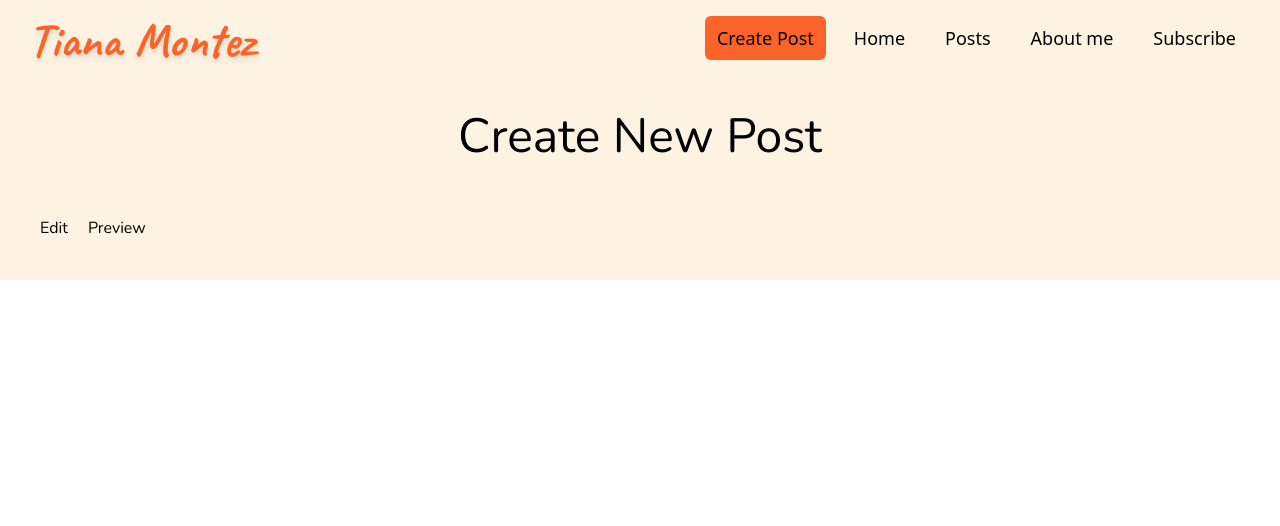
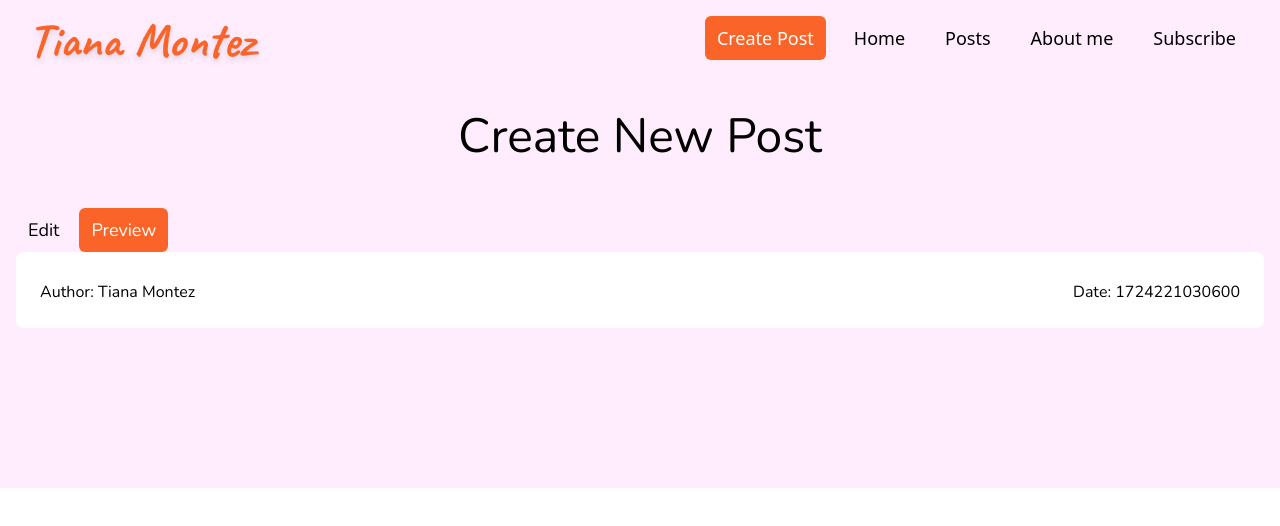
Before and after one commit to covmoore/tiana-blog, a Next.js app: page /create in a window 1280 px wide. Both pictures are taken after a click on the button "Preview". Shown: the top 526 px of the page. Built offline with nearby package versions, Linux system fonts and the light colour scheme.

Commit message:
changes to create post buttons, color palette, and home page

```diff
--- a/app/components/BlogPost.js
+++ b/app/components/BlogPost.js
@@ -1,12 +1,12 @@
 import Markdown from "react-markdown"
-import remarkGfm from 'remark-gfm'
 
 export default function BlogPost(props) {
+  console.log("PROPS INTO BLOG POSt", props)
   const blog = props.blog
-    //console.log("BREH", blog.body)
   return (
-        <div className="border-solid  mb-32">
-            <div className="my-2">
+    <div className="border-solid  mb-32 pt-1 bg-white rounded-lg">
+      <div className="mx-1">
+        <div className="my-2 mx-5">
           <div className="flex flex-row justify-between my-6">
             <text className="font-medium">Author: {blog.author}</text>
             <text className="font-medium">Date: {blog.dateCreated}</text>
@@ -21,5 +21,6 @@ export default function BlogPost(props) {
           </div>
         </div>
       </div>
+    </div>
   )
 }
--- a/app/components/BlogPreview.js
+++ b/app/components/BlogPreview.js
@@ -3,7 +3,7 @@ export default function BlogPreview(props) {
   const route = `/posts/${blog.key}`
   return (
     <a href={route}>
-      <div className="hover:bg-secondary hover:bg-opacity-30 border-solid border-accent border-2 bg-primary border-spacing-28 mb-32 rounded-md shadow-lg">
+      <div className="hover:bg-postBorderColor hover:bg-opacity-30 border-solid border-postBorderColor border-2 bg-postForegroundColor border-spacing-28 mb-32 rounded-md shadow-lg">
         <div className="my-8 mx-8  flex justify-center flex-col content-center flex-wrap items-center w-[-webkit-fill-available]">
           <div className="flex flex-row  justify-center w-[-webkit-fill-available]">
             <div className="flex flex-row  my-6 items-center justify-between w-[-webkit-fill-available]">
--- a/app/components/Navbar.js
+++ b/app/components/Navbar.js
@@ -1,7 +1,7 @@
 'use client'
 import { Disclosure, DisclosureButton, DisclosurePanel, Menu, MenuButton, MenuItem, MenuItems } from '@headlessui/react'
 import { usePathname } from 'next/navigation'
-
+import { classNames } from '../utils'
 
 
 const navigation = [
@@ -12,9 +12,7 @@ const navigation = [
   { name: 'Subscribe', hrsf: '/subscribe', current: false }
 ]
 
-function classNames(...classes) {
-  return classes.filter(Boolean).join(' ')
-}
+
 
 function handleRouteChange(href) {
   for (let nav of navigation) {
@@ -38,7 +36,7 @@ export default function Navbar() {
         <div className="relative flex h-20 items-center justify-between">
           <div className="flex flex-1 items-center justify-between sm:items-stretch sm:justify-between">
             <div className="flex flex-start text-5xl font-bold pl-5 pr-12 ">
-              <a href='/' className='font-[Caveat] text-accent drop-shadow-md'>
+              <a href='/' className='font-[Caveat] text-postBorderColor drop-shadow-md'>
                 <text>
                   Tiana Montez
                 </text>
@@ -52,7 +50,7 @@ export default function Navbar() {
                     href={item.href}
                     aria-current={item.current ? 'page' : undefined}
                     className={classNames(
-                      item.current ? 'bg-accent text-white  hover:bg-secondary' : 'text-gray-700 hover:bg-secondary hover:text-white',
+                      item.current ? 'bg-postBorderColor text-white  hover:bg-buttonSelectedColor' : 'text-gray-700 hover:bg-buttonHoverColor hover:text-white',
                       'rounded-md px-3 py-2 text-lg font-medium',
                     )}
                   >
--- a/app/components/PostCreateContent.js
+++ b/app/components/PostCreateContent.js
@@ -1,31 +1,57 @@
 import CreateEditContent from "./CreateEditContent";
 import CreatePreviewContent from "./CreatePreviewContent";
 import { useState } from "react"
+import { classNames } from "../utils";
+import BlogPost from "./BlogPost";
+
+const viewSelection = [
+  { name: "Edit", current: true },
+  { name: "Preview", current: false }
+]
 
 export default function PostCreateContent() {
-    const handleEditPressed = () => {
-        setPreviewContext(false)
-    }
-
-    const handlePreviewPressed = () => {
-        setPreviewContext(true)
-    }
-
   const [isPreviewContext, setPreviewContext] = useState(false);
   const [content, setContent] = useState("");
   const [title, setTitle] = useState("");
 
+  const handlePressed = (e) => {
+    const name = e.target.getAttribute('name');
+
+    for (let view of viewSelection) {
+      if (view.name === name) {
+        view.current = true
+        if (view.name == "Preview") {
+          setPreviewContext(true)
+        }
+        else {
+          setPreviewContext(false)
+        }
+      } else {
+        view.current = false
+      }
+    }
+  }
+
   return (
     <div>
-            <div className="flex flex-wrap items-center space-x-1 rtl:space-x-reverse sm:ps-4">
-                <button type="button" className="p-2 text-body rounded-sm cursor-pointer hover:text-heading hover:bg-neutral-tertiary-medium" id="edit" onClick={handleEditPressed}>
-                    <h3>Edit</h3>
+      <div className='flex gap-2'>
+        {viewSelection.map((view) => (
+          <button type="button" className={classNames(
+            view.current ? 'bg-postBorderColor text-white  hover:bg-buttonSelectedColor' : 'text-gray-700 hover:bg-buttonHoverColor hover:text-white',
+            'rounded-md px-3 py-2 text-lg font-medium',
+          )} id={view.name} onClick={handlePressed}>
+            <h3 name={view.name}>{view.name}</h3>
           </button>
-                <button type="button" className="p-2 text-body rounded-sm cursor-pointer hover:text-heading hover:bg-neutral-tertiary-medium" id="preview" onClick={handlePreviewPressed}>
-                    <h3>Preview</h3>
-                </button>
+        ))}
       </div>
-            {isPreviewContext ? <CreatePreviewContent {...{ content }} /> : <CreateEditContent {...{ content, setContent, setTitle, title }} />}
+      {isPreviewContext ? <BlogPost {...{
+        blog: {
+          body: content,
+          author: "Tiana Montez",
+          title: title,
+          dateCreated: Date.now()
+        }
+        }} /> : <CreateEditContent {...{ content, setContent, setTitle, title }} />}
     </div>
   )
 }
--- a/app/page.js
+++ b/app/page.js
@@ -3,9 +3,11 @@
 import Intro from "./components/IntroSection"
 import BlogPreview from "./components/BlogPreview"
 import { fetchBlogs } from "./apis/blogs"
+import dawg from '../public/dawg.png'
+import Image from 'next/image';
 
 export default function Page() {
-  const {data, loading, error} = fetchBlogs()
+  const { data, loading, error } = fetchBlogs()
   let blogs = []
   if (data) {
     blogs = data;
@@ -13,6 +15,11 @@ export default function Page() {
   return (
     <div className="flex flex-col items-center mx-auto px-4 py-8">
       <Intro key="intro" />
+      <div className="flex col">
+        <div>
+          <Image src={dawg} className="h-full w-[-webkit-fill-available] object-cover max-h-[600px]"/>
+        </div>
+        <div>
           {loading && <p>Loading...</p>}
           {error && <p style={{ color: 'red' }}>error</p>}
           {/*BLOG POSTS */}
@@ -23,5 +30,7 @@ export default function Page() {
           </div>}
           {/*BLOG POSTS*/}
         </div>
+      </div>
+    </div>
   )
 }
--- a/app/posts/page.js
+++ b/app/posts/page.js
@@ -21,7 +21,7 @@ export default function PostsPage({ params }) {
       {error && <p style={{ color: 'red' }}>error</p>}
       {data && blogs.map((blog) => (
           <a href={`${path}/${blog.key}`}>
-            <div className="flex flex-col mx-2 my-2 border-2 h-150 w-150 rounded-xl shadow-lg bg-primary border-accent hover:bg-secondary hover:bg-opacity-30">
+            <div className="flex flex-col mx-2 my-2 border-2 h-150 w-150 rounded-xl shadow-lg bg-postForegroundColor border-postBorderColor hover:bg-secondary hover:bg-opacity-30">
               <div className="mx-3 my-5">
                 <div className="flex flex-row justify-between mb-24">
                   <text className="mr-6">{blog.dateCreated}</text>
--- a/app/utils.js
+++ b/app/utils.js
@@ -1,6 +1,10 @@
-import {posts} from "./mockData/mockBlogs.js"
+//import {posts} from "./mockData/mockBlogs.js"
 
 export function formatBody(body) {
   return (body.toString())
 }
-formatBody(posts[0].body)
+//formatBody(posts[0].body)
+
+export function classNames(...classes) {
+  return classes.filter(Boolean).join(' ')
+}
--- a/tailwind.config.js
+++ b/tailwind.config.js
@@ -9,10 +9,13 @@ export default {
   ],
   theme: {
     colors: {
-      primary: '#f8a771',
-      secondary: '#ffae23',
-      accent: '#fa6429',
-      background: '#FEF3E2'
+      postForegroundColor: '#fc963d',
+      //postHoverColor: '#FFA970',
+      buttonHoverColor: '#ffae23',
+      buttonSelectedColor: '#ffae23',
+      postBorderColor: '#fa6429',
+      background: '#ffedfd',
+      white: '#fff'
     },
     theme: {
       extend: {
```
Lines whose indentation alone changed are shown as unchanged.
